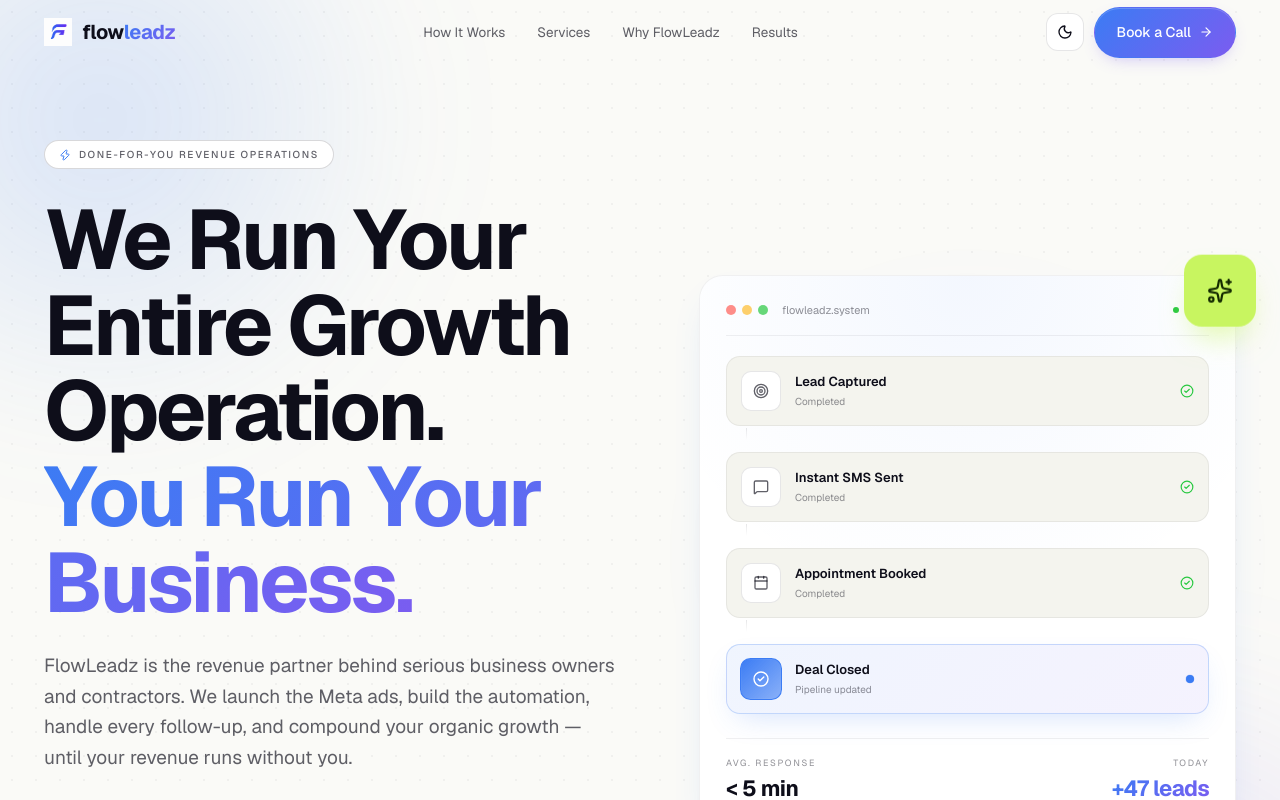
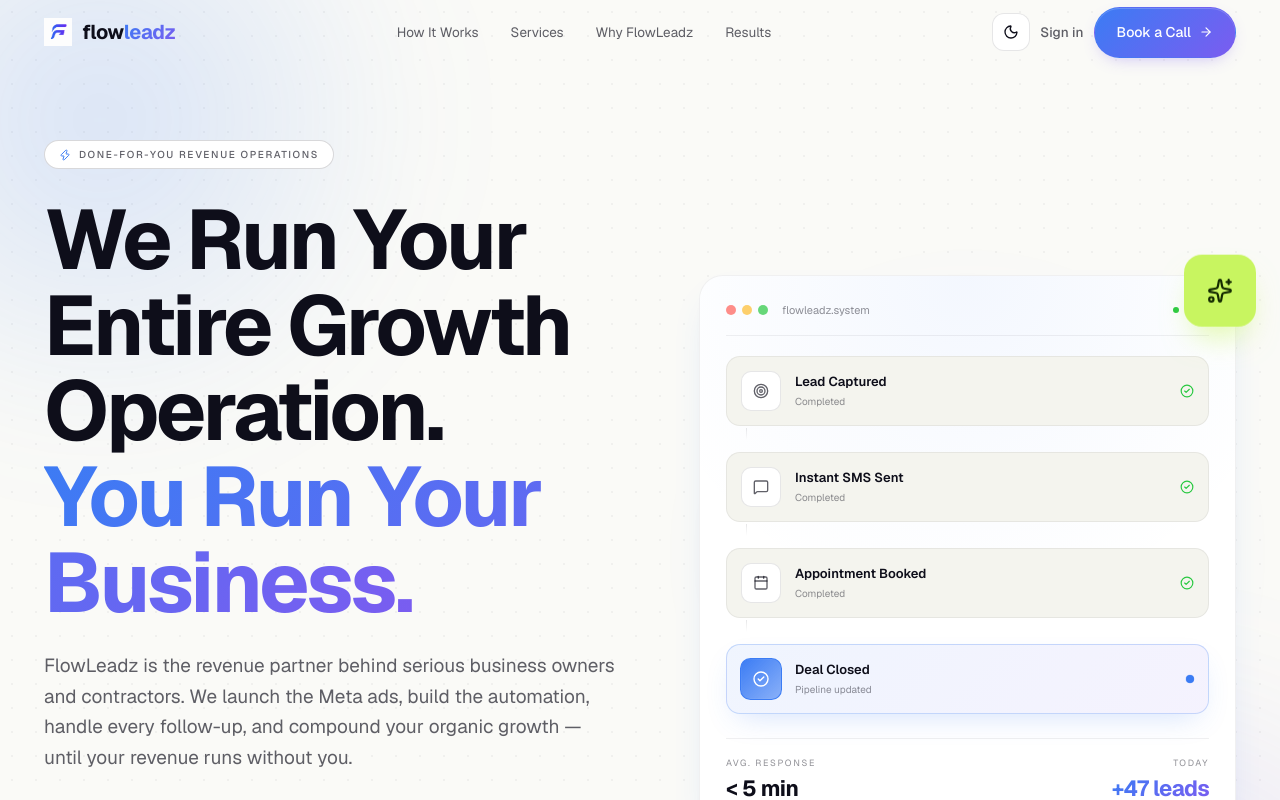
Before and after one commit to fasisandhu/flowleadz, a Next.js app: page / in a window 1280 px wide. Shown: the top 800 px of the page. Built offline with nearby package versions, Linux system fonts and the light colour scheme.

Commit message:
feat(site): add Sign in link in Nav + Footer to /login

```diff
--- a/components/site/Footer.tsx
+++ b/components/site/Footer.tsx
@@ -149,6 +149,40 @@
                 marginBottom: 18,
               }}
             >
+              Customers
+            </h4>
+            <ul
+              style={{
+                listStyle: 'none',
+                padding: 0,
+                margin: 0,
+                display: 'flex',
+                flexDirection: 'column',
+                gap: 11,
+              }}
+            >
+              <li>
+                <a
+                  href="/login"
+                  style={{ fontSize: 13.5, color: 'var(--t-mid)' }}
+                >
+                  Customer sign in
+                </a>
+              </li>
+            </ul>
+          </div>
+          <div>
+            <h4
+              className="mono"
+              style={{
+                fontSize: 10,
+                fontWeight: 500,
+                letterSpacing: '0.2em',
+                textTransform: 'uppercase',
+                color: 'var(--ink)',
+                marginBottom: 18,
+              }}
+            >
               Contact
             </h4>
             <ul
--- a/components/site/Nav.tsx
+++ b/components/site/Nav.tsx
@@ -1,6 +1,7 @@
 'use client';
 
 import { useEffect, useState } from 'react';
+import Link from 'next/link';
 import { ArrowRight, Menu, X } from 'lucide-react';
 import Logo from './Logo';
 import ThemeToggle from './ThemeToggle';
@@ -81,6 +82,20 @@
 
           <div style={{ display: 'flex', alignItems: 'center', gap: 10 }}>
             <ThemeToggle />
+            <Link
+              href="/login"
+              className="hide-md"
+              style={{
+                fontSize: 13.5,
+                fontWeight: 500,
+                color: 'var(--t-mid)',
+                transition: 'color var(--d-fast) var(--ease-out)',
+              }}
+              onMouseEnter={(e) => (e.currentTarget.style.color = 'var(--t-hi)')}
+              onMouseLeave={(e) => (e.currentTarget.style.color = 'var(--t-mid)')}
+            >
+              Sign in
+            </Link>
             <a href="#book" className="btn btn-primary hide-md">
               Book a Call <ArrowRight size={14} />
             </a>
@@ -129,6 +144,13 @@
               {l.label}
             </a>
           ))}
+          <Link
+            href="/login"
+            onClick={() => setOpen(false)}
+            style={{ fontSize: 18, color: 'var(--t-mid)', marginTop: 12 }}
+          >
+            Sign in
+          </Link>
           <a
             href="#book"
             onClick={() => setOpen(false)}
```
